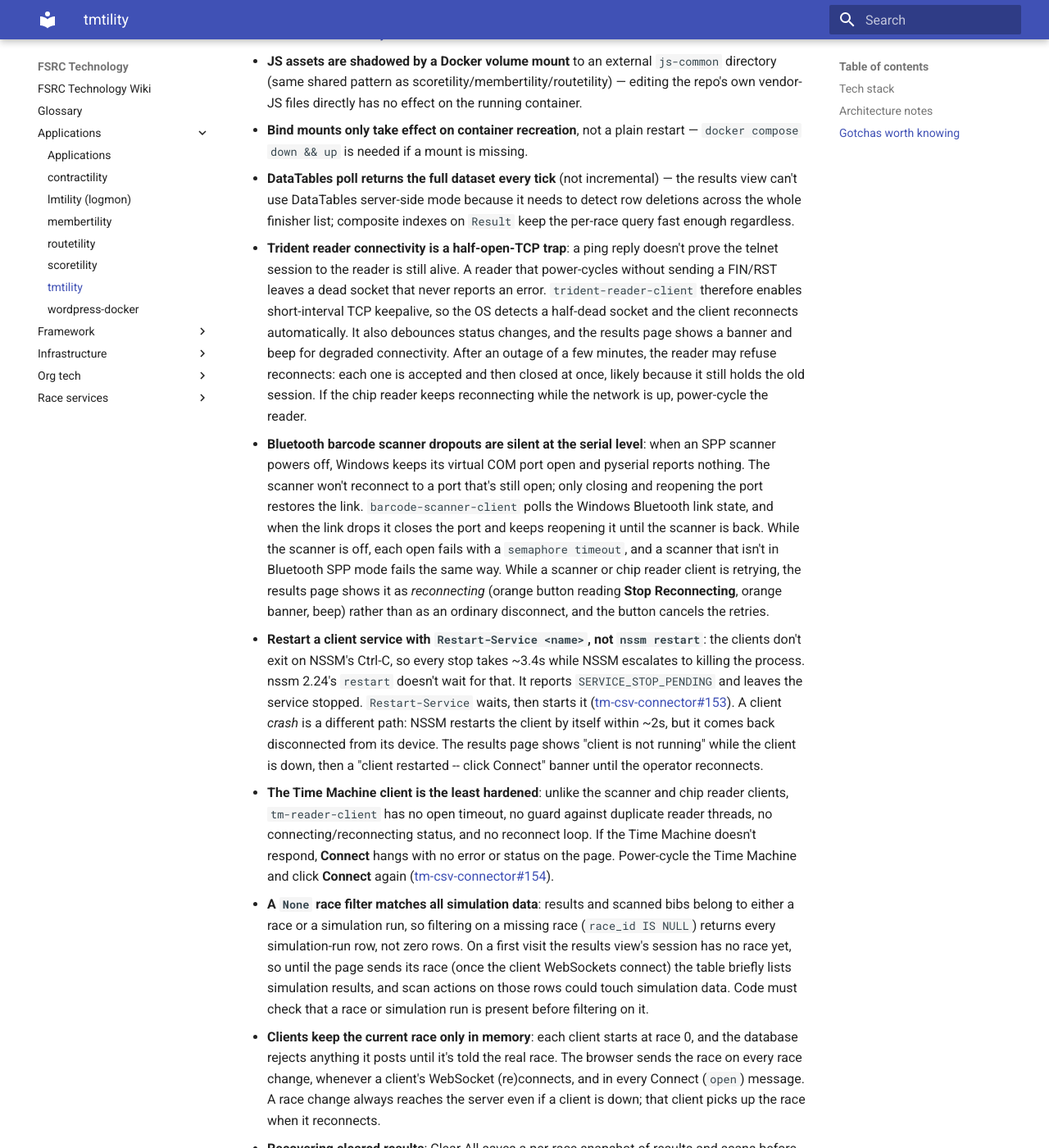
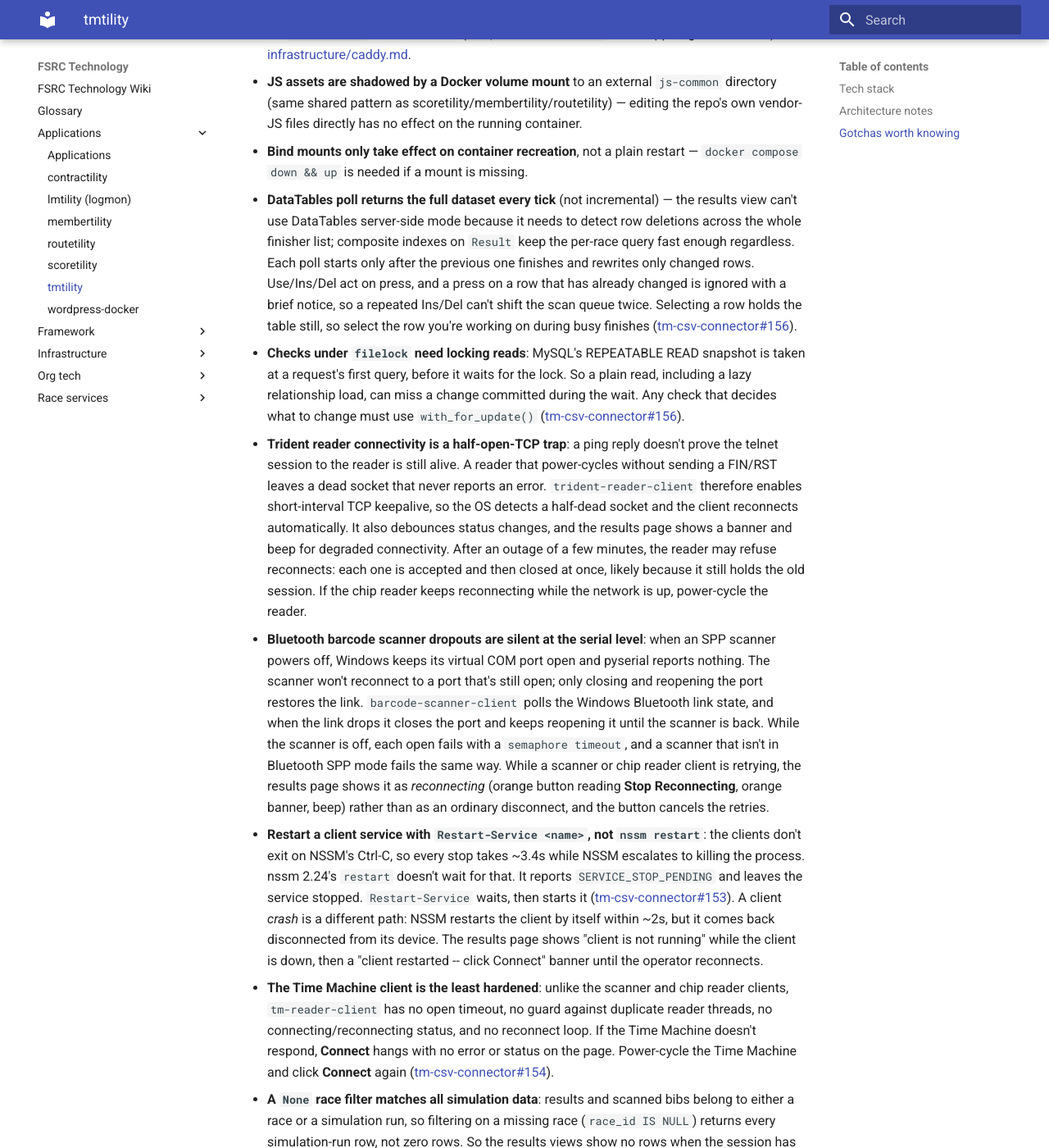
Before and after one commit to louking/fsrc-tech, an MkDocs documentation site: the page built from docs/applications/tmtility.md, in a window 1280 px wide and 1400 px high, scrolled down 1746 px. Shown: the whole window at 82% size. Built offline with MkDocs 1.6.1 and Material for MkDocs 9.7.7, drawn with Linux system fonts in a browser that asks for light colours; some of the changed text lies outside the part shown.

Commit message:
Document tmtility 1.8.3 scan-action and null-race fixes; note generated reports/ and CHANGELOG merging (louking/tm-csv-connector#152, louking/tm-csv-connector#156)
Co-Authored-By: Claude Opus 5.5 <noreply@anthropic.com>

```diff
--- a/docs/applications/tmtility.md
+++ b/docs/applications/tmtility.md
@@ -1,6 +1,6 @@
 # tmtility
 
-Manages results received from a Time Machine manual race timer for input to scoring software like [RaceDay Scoring](https://info.runsignup.com/products/raceday/raceday-scoring/).
+Manages results received from a Time Machine manual race timer for input to scoring software like [RaceDay Scoring](https://info.runsignup.com/products/raceday/raceday-scoring/). Its main purpose is to be the backup when chip reads are missed, so operator aids can use chip reads when present but must also work without them.
 
 - Repo: https://github.com/louking/tm-csv-connector
 - Docs: https://tm-csv-connector.readthedocs.io/en/latest/
@@ -33,12 +33,13 @@ Manages results received from a Time Machine manual race timer for input to scor
 - **Local HTTPS via Caddy**: a separate `caddy-docker` reverse proxy provides automatic HTTPS for `*.localhost` domains in dev (`https://tm.localhost` → the app's nginx container). See [infrastructure/caddy.md](../infrastructure/caddy.md).
 - **JS assets are shadowed by a Docker volume mount** to an external `js-common` directory (same shared pattern as scoretility/membertility/routetility) — editing the repo's own vendor-JS files directly has no effect on the running container.
 - **Bind mounts only take effect on container recreation**, not a plain restart — `docker compose down && up` is needed if a mount is missing.
-- **DataTables poll returns the full dataset every tick** (not incremental) — the results view can't use DataTables server-side mode because it needs to detect row deletions across the whole finisher list; composite indexes on `Result` keep the per-race query fast enough regardless.
+- **DataTables poll returns the full dataset every tick** (not incremental) — the results view can't use DataTables server-side mode because it needs to detect row deletions across the whole finisher list; composite indexes on `Result` keep the per-race query fast enough regardless. Each poll starts only after the previous one finishes and rewrites only changed rows. Use/Ins/Del act on press, and a press on a row that has already changed is ignored with a brief notice, so a repeated Ins/Del can't shift the scan queue twice. Selecting a row holds the table still, so select the row you're working on during busy finishes ([tm-csv-connector#156](https://github.com/louking/tm-csv-connector/issues/156)).
+- **Checks under `filelock` need locking reads**: MySQL's REPEATABLE READ snapshot is taken at a request's first query, before it waits for the lock. So a plain read, including a lazy relationship load, can miss a change committed during the wait. Any check that decides what to change must use `with_for_update()` ([tm-csv-connector#156](https://github.com/louking/tm-csv-connector/issues/156)).
 - **Trident reader connectivity is a half-open-TCP trap**: a ping reply doesn't prove the telnet session to the reader is still alive. A reader that power-cycles without sending a FIN/RST leaves a dead socket that never reports an error. `trident-reader-client` therefore enables short-interval TCP keepalive, so the OS detects a half-dead socket and the client reconnects automatically. It also debounces status changes, and the results page shows a banner and beep for degraded connectivity. After an outage of a few minutes, the reader may refuse reconnects: each one is accepted and then closed at once, likely because it still holds the old session. If the chip reader keeps reconnecting while the network is up, power-cycle the reader.
 - **Bluetooth barcode scanner dropouts are silent at the serial level**: when an SPP scanner powers off, Windows keeps its virtual COM port open and pyserial reports nothing. The scanner won't reconnect to a port that's still open; only closing and reopening the port restores the link. `barcode-scanner-client` polls the Windows Bluetooth link state, and when the link drops it closes the port and keeps reopening it until the scanner is back. While the scanner is off, each open fails with a `semaphore timeout`, and a scanner that isn't in Bluetooth SPP mode fails the same way. While a scanner or chip reader client is retrying, the results page shows it as *reconnecting* (orange button reading **Stop Reconnecting**, orange banner, beep) rather than as an ordinary disconnect, and the button cancels the retries.
 - **Restart a client service with `Restart-Service <name>`, not `nssm restart`**: the clients don't exit on NSSM's Ctrl-C, so every stop takes ~3.4s while NSSM escalates to killing the process. nssm 2.24's `restart` doesn't wait for that. It reports `SERVICE_STOP_PENDING` and leaves the service stopped. `Restart-Service` waits, then starts it ([tm-csv-connector#153](https://github.com/louking/tm-csv-connector/issues/153)). A client *crash* is a different path: NSSM restarts the client by itself within ~2s, but it comes back disconnected from its device. The results page shows "client is not running" while the client is down, then a "client restarted -- click Connect" banner until the operator reconnects.
 - **The Time Machine client is the least hardened**: unlike the scanner and chip reader clients, `tm-reader-client` has no open timeout, no guard against duplicate reader threads, no connecting/reconnecting status, and no reconnect loop. If the Time Machine doesn't respond, **Connect** hangs with no error or status on the page. Power-cycle the Time Machine and click **Connect** again ([tm-csv-connector#154](https://github.com/louking/tm-csv-connector/issues/154)).
-- **A `None` race filter matches all simulation data**: results and scanned bibs belong to either a race or a simulation run, so filtering on a missing race (`race_id IS NULL`) returns every simulation-run row, not zero rows. On a first visit the results view's session has no race yet, so until the page sends its race (once the client WebSockets connect) the table briefly lists simulation results, and scan actions on those rows could touch simulation data. Code must check that a race or simulation run is present before filtering on it.
+- **A `None` race filter matches all simulation data**: results and scanned bibs belong to either a race or a simulation run, so filtering on a missing race (`race_id IS NULL`) returns every simulation-run row, not zero rows. So the results views show no rows when the session has no race or simulation run, and scan actions refuse a row that has neither ([tm-csv-connector#152](https://github.com/louking/tm-csv-connector/issues/152)). Any new query keyed on the session's race or simulation run needs the same guard.
 - **Clients keep the current race only in memory**: each client starts at race 0, and the database rejects anything it posts until it's told the real race. The browser sends the race on every race change, whenever a client's WebSocket (re)connects, and in every Connect (`open`) message. A race change always reaches the server even if a client is down; that client picks up the race when it reconnects.
 - **Recovering cleared results**: Clear All saves a per-race snapshot of results and scans before deleting, and Undo Clear restores it. The Undo button only appears right after a clear, but the restore can also be called directly for a given race. Clearing the same race again overwrites its snapshot. Clear All also checks the results view's **Ignore repeat scans** box for the race. While it's checked, a bib scanned twice in a row is recorded once ([tm-csv-connector#131](https://github.com/louking/tm-csv-connector/issues/131), [#155](https://github.com/louking/tm-csv-connector/issues/155)). Uncheck it to test the data path with the same bib, and check it again before the start.
 
```
Also changed, not shown: CHANGELOG.md (+6 -0 lines), CLAUDE.md (+3 -1 lines).
